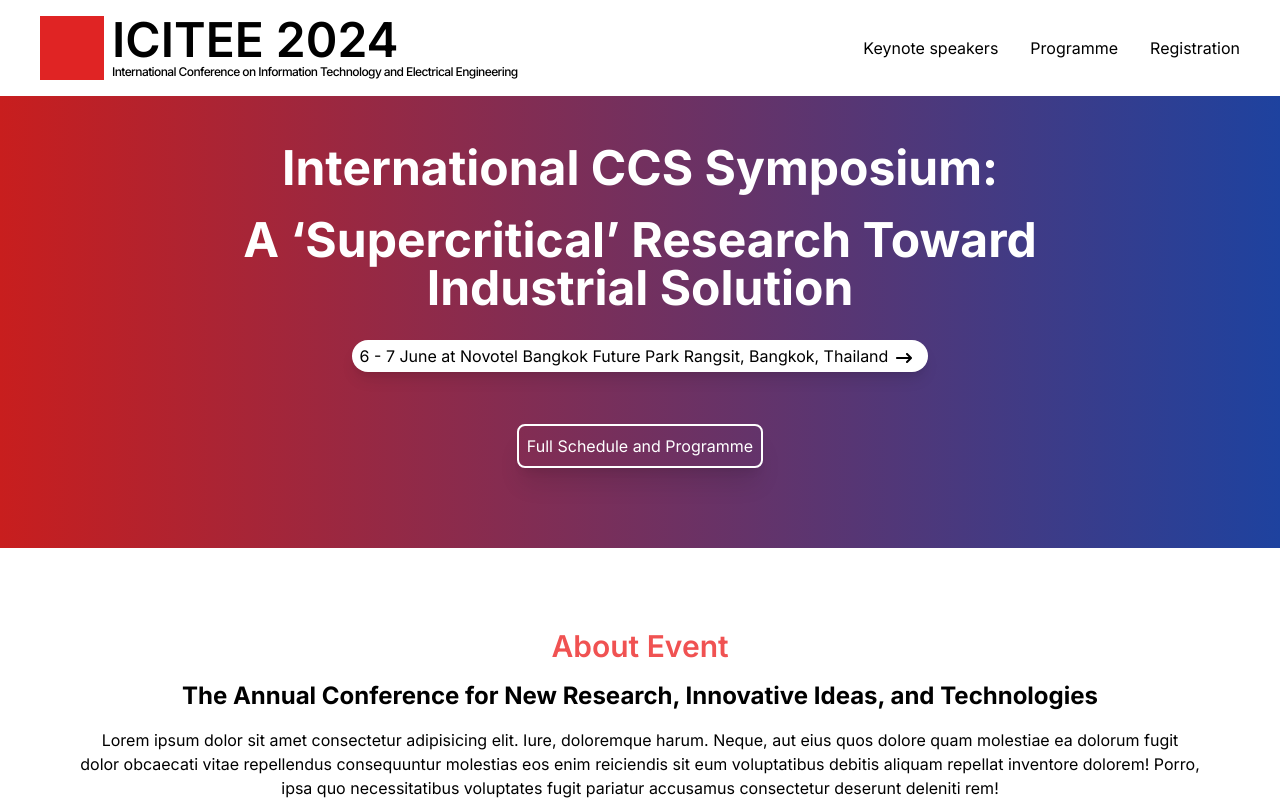
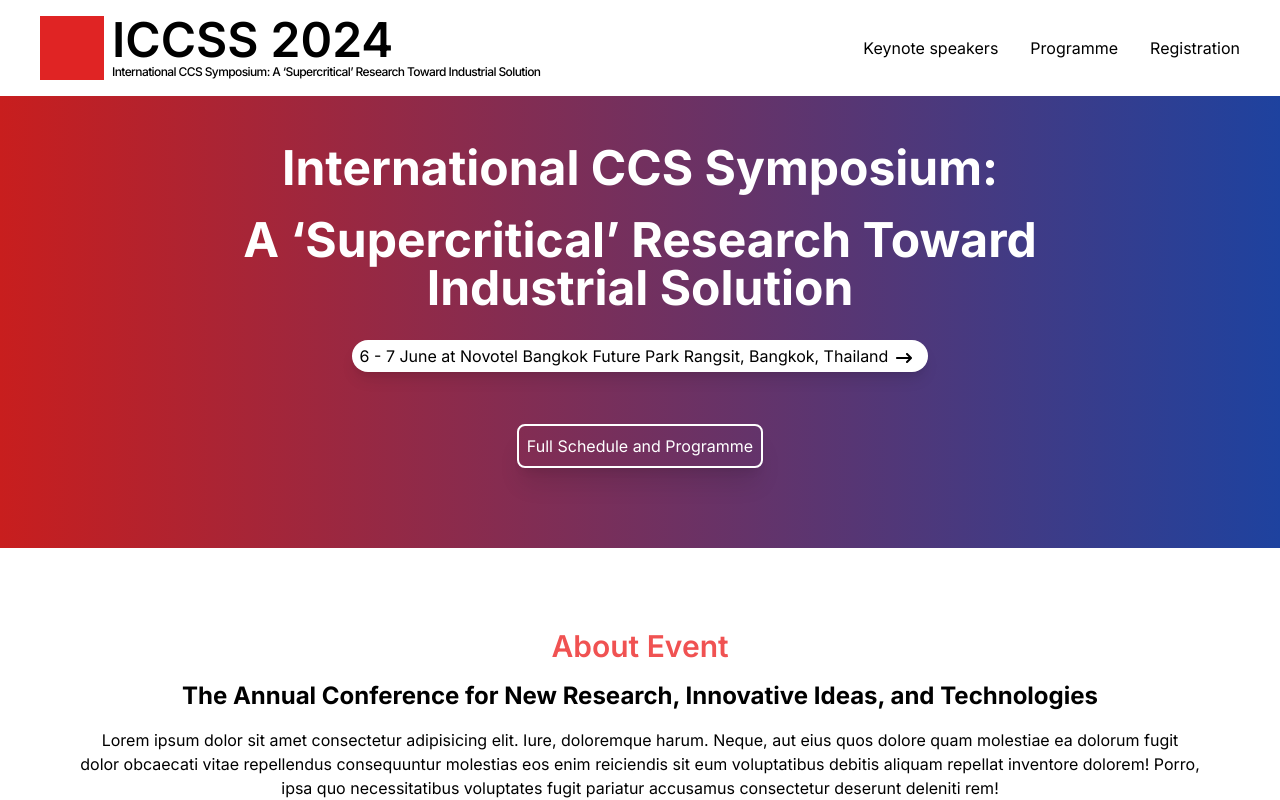
Before and after one commit to thunyoubun/ccs-registration, a Next.js app: page / in a window 1280 px wide. Shown: the top 800 px of the page. Built offline with nearby package versions, Linux system fonts and the light colour scheme.

Commit message:
change logo text

```diff
--- a/src/app/Components/Navbar.tsx
+++ b/src/app/Components/Navbar.tsx
@@ -45,10 +45,11 @@ const Navbar = () => {
           <div className="flex gap-2">
             <div className=" bg-red-600 w-16 h-16"></div>
             <div className="w-fit flex flex-col">
-              <h1 className=" font-semibold text-5xl ">ICITEE 2024</h1>
+              <h1 className=" font-semibold text-5xl ">ICCSS 2024</h1>
               <h2 className=" font-medium text-xs tracking-tighter">
-                International Conference on Information Technology and
-                Electrical Engineering
+                {/* International Conference on Information Technology and
+                Electrical Engineering */}
+                International CCS Symposium: A ‘Supercritical’ Research Toward Industrial Solution
               </h2>
             </div>
           </div>
```
